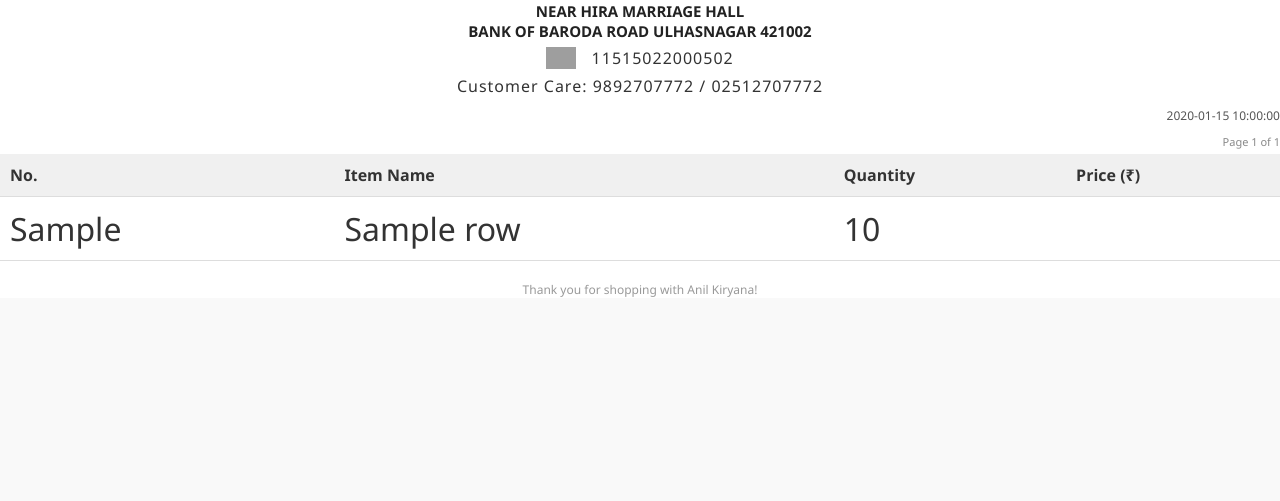
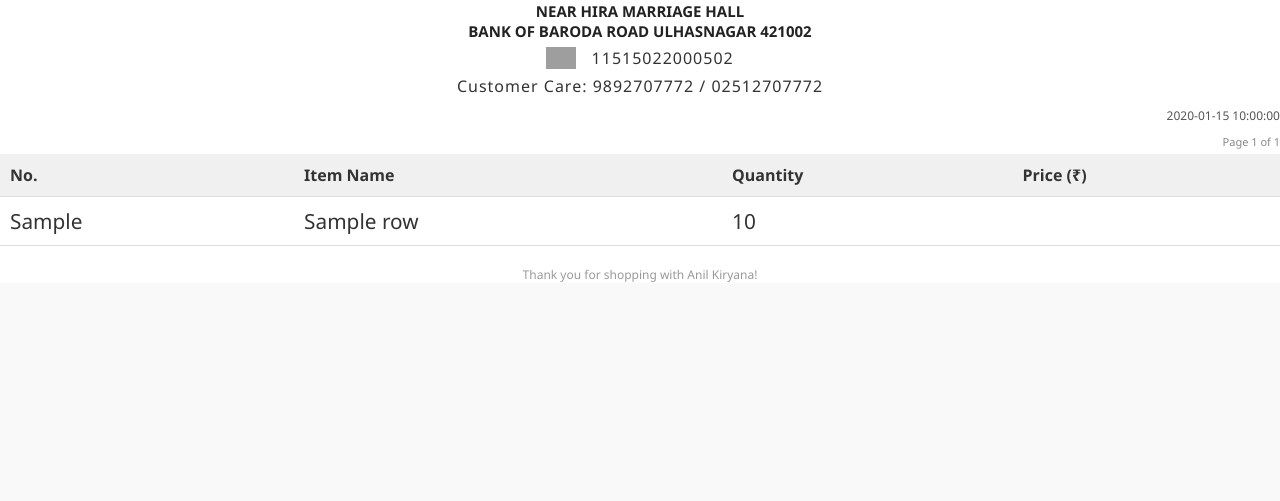
Before and after one commit to AkashKhatrii/SmartBillAgent, a Flask app: template templates/AnilKiryanaReceipt.html in a window 1280 px wide. Shown: the part 155-656 px from the top of the page. Run offline with Flask 3, Linux system fonts and the light colour scheme; the template is opened without the code that fills it: most values are stand-ins (such as "Sample title", 1, 10 or a date in 2020); grey boxes are pictures that could not be loaded.

Commit message:
Change <td> font-size

```diff
--- a/templates/AnilKiryanaReceipt.html
+++ b/templates/AnilKiryanaReceipt.html
@@ -21,7 +21,7 @@
       thead { display: table-header-group; }
       tfoot { display: table-footer-group; }
       th, td { padding: 10px; text-align: left; border-bottom: 1px solid #ddd; }
-      td {font-size: 2rem;}
+      td {font-size: 1.3rem;}
       th { background-color: #f0f0f0; }
       .footer { text-align: center; font-size: 12px; color: #999; margin-top: 20px; }
       .devanagari { font-family: 'Noto Sans Devanagari', sans-serif; font-size: 95%; }
```
